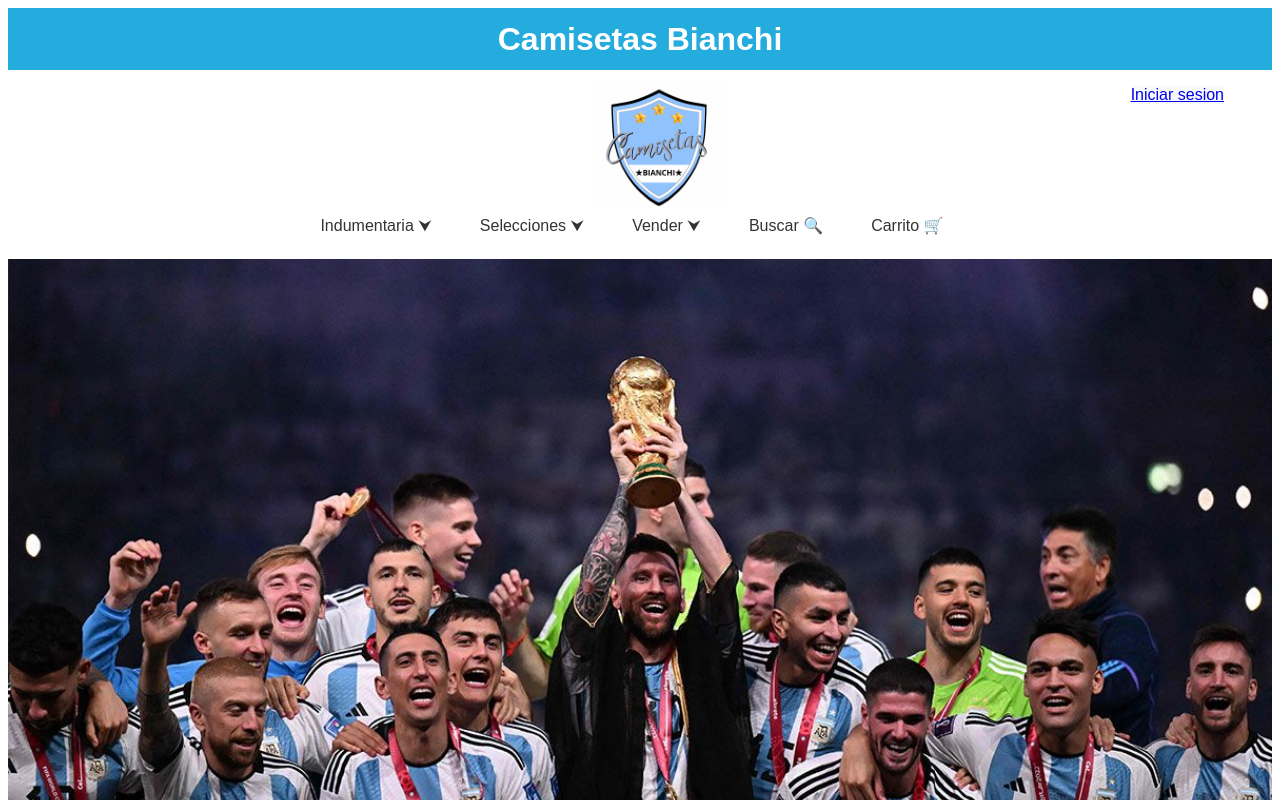
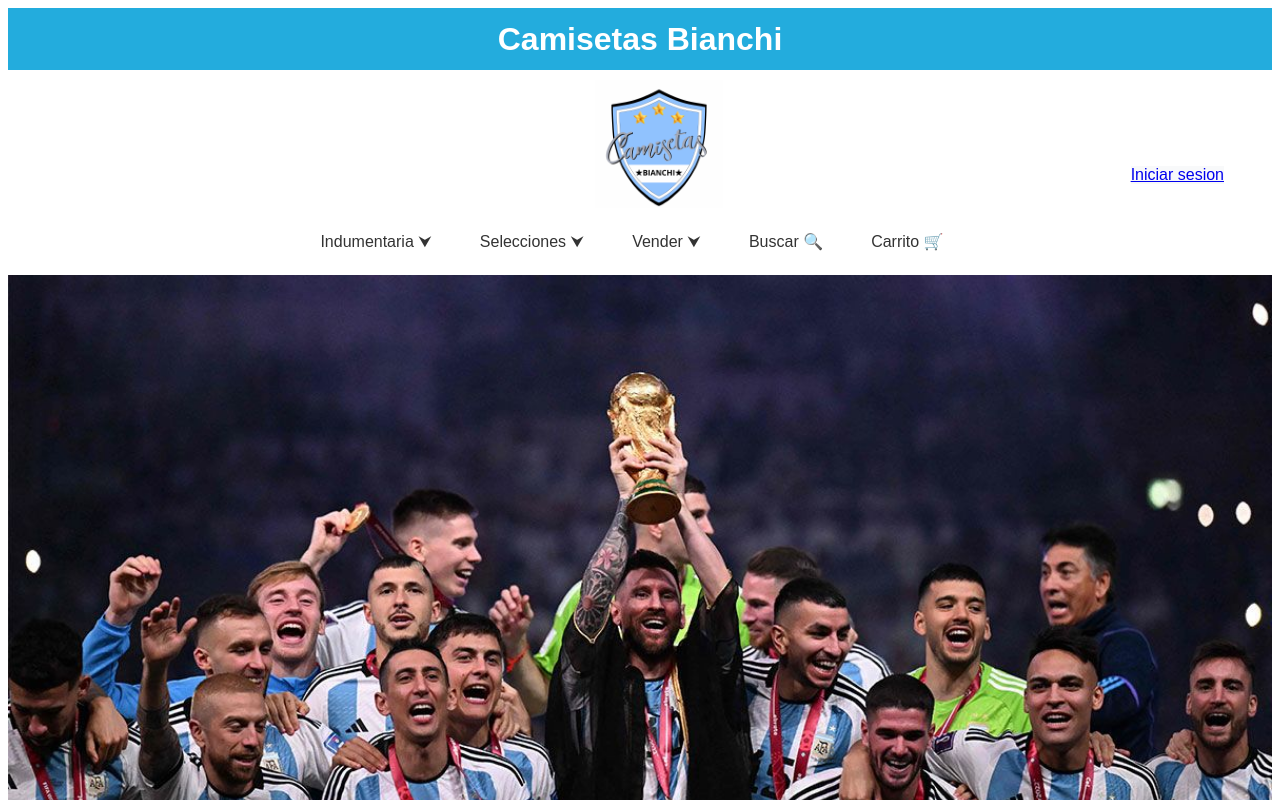
Before and after one commit to joacoss10/ApiECommerce, a React (Vite) app in the folder FrontEnd/: page / in a window 1280 px wide. Shown: the top 800 px of the page. Built offline with nearby package versions, Linux system fonts and the light colour scheme.

Commit message:
Actualizacion imagen 2.0

```diff
--- a/FrontEnd/src/Styles/EstadoDeLoggeo.css
+++ b/FrontEnd/src/Styles/EstadoDeLoggeo.css
@@ -8,6 +8,7 @@
 #Saludo,
 
 #InciarSesion {
+    margin-top: 5em;
     list-style: none;
     display: inline-block;
     background-color: #f8f9fa;
--- a/FrontEnd/src/Styles/Menu.css
+++ b/FrontEnd/src/Styles/Menu.css
@@ -1,5 +1,5 @@
 .Menu {
-    margin-top: 7em;
+    margin-top: 3em;
     text-align: center;
     font-family: "Arial", sans-serif;
 }
```
